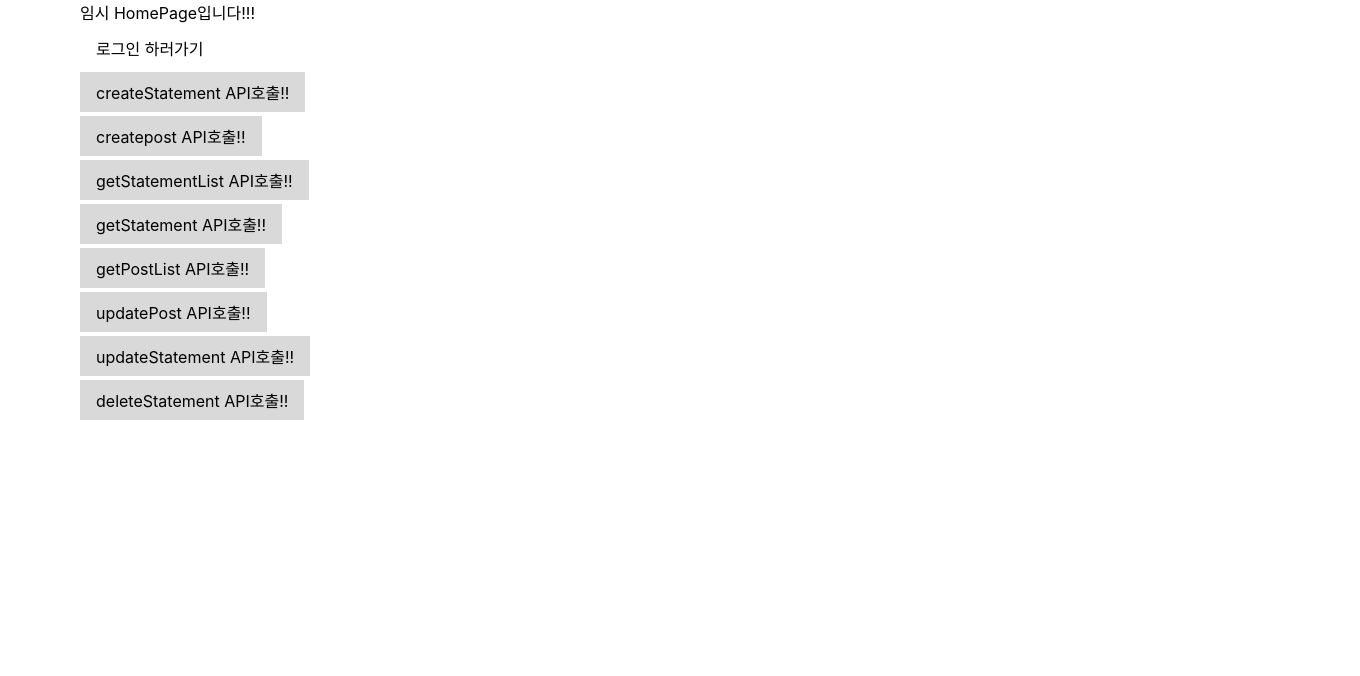
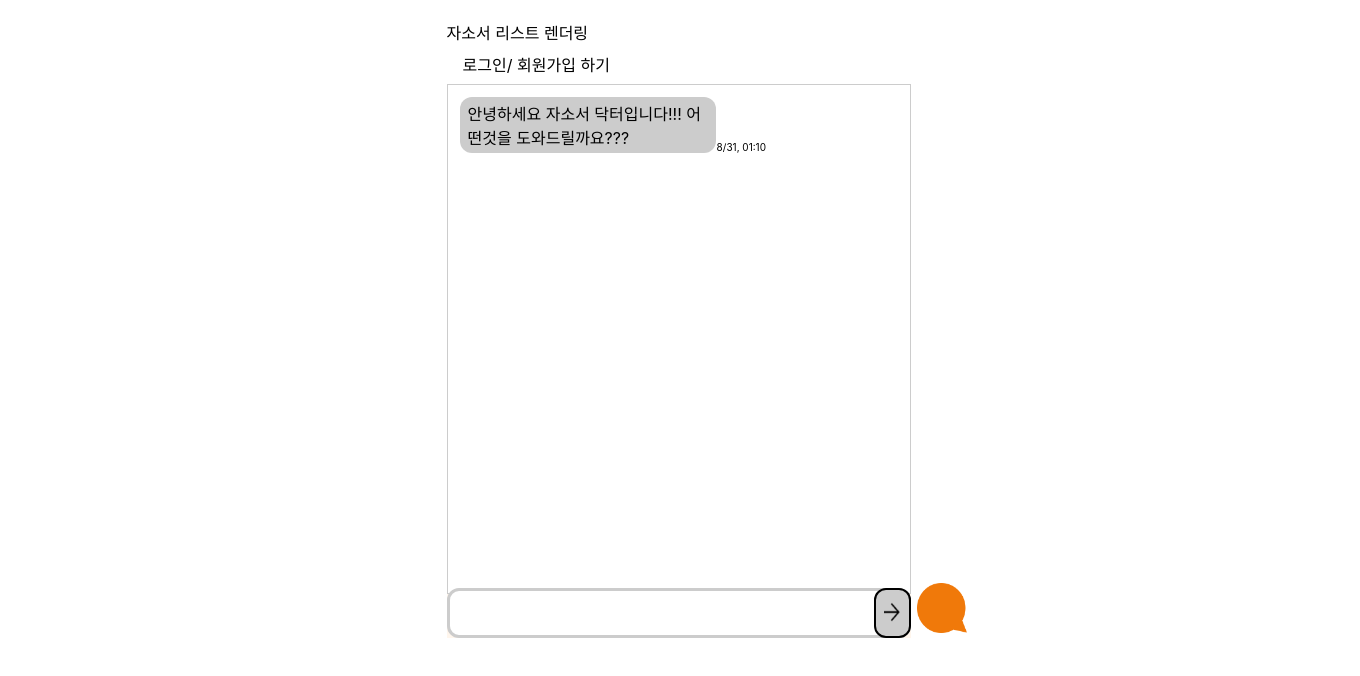
Before and after one commit to ksb-hub/Ja_Doctor, a React (Create React App) app in the folder ja-docter-app/: page / in a window 1280 px wide. Shown: the top 676 px of the page, 1360 px wide, since content can reach past the window. Built offline with nearby package versions, Linux system fonts and the light colour scheme.

Commit message:
visual-improvement

```diff
--- a/ja-docter-app/src/componets/Pages/HomePage.jsx
+++ b/ja-docter-app/src/componets/Pages/HomePage.jsx
@@ -2,8 +2,7 @@ import React from 'react'
 import styled from 'styled-components'
 import { useNavigate } from 'react-router-dom'
 import Button from '../UI/Button'
-import sample1 from '../../VirtualData/postsample.json'
-import editSample1 from '../../VirtualData/postEditSample.json'
+import Chatbot from '../UI/Chatbot'
 import {getPostList, getStatement, getStatementList,
     updatePost,  updateStatement,
     createpost, createStatement, deleteStatement} from '../../APIs/Statemet'
@@ -14,115 +13,41 @@ const Container = styled.div`
   border-radius: 4px solid red;
   width: 100vw;
   display: flex;
-  flex-direction: column;
-  gap: 4px;
-  align-items: flex-start;
-  padding-left: 80px;
+  padding: 20px;
+`;
+
+const HomeRight = styled.div`
+    width: 33.33%;
+    height: 100%;
+
+`;
+
+const Center = styled.div`
+    width: 33.33%;
+`;
+const HomeLeft = styled.div`
+    width: 33.33%;
+    height: 100%;
 `;
     export default function HomePage() {
 
     const navigate = useNavigate();
-    const statementID = 1
-    const title = "testTitle"
-    const postID = 1
-    const versionInfo = "test_version"
+
     return (
         <Container>
-        <div>임시 HomePage입니다!!!</div>
-        <Button
-            title = '로그인 하러가기'
-            onClick = {() =>{
+          <HomeRight></HomeRight>
+          <Center>
+            <div>자소서 리스트 렌더링</div>
+            <Button
+              title = {"로그인/ 회원가입 하기"}
+              onClick = {() =>{
                 navigate("/signin")
             }}
-        ></Button>
-        <Button
-          title = "createStatement API호출!!"
-          onClick = {async () => {
-            const resData = await createStatement(title, sample1.content, versionInfo)
-            console.log(resData)
-          }}
-          bgcolor = {"#D9D9D9"}
-          hovercolor={"#b0b0b0"}
-        >
-        </Button>
-
-        <Button
-          title = "createpost API호출!!"
-          onClick = {async () => {
-            const resData = await createpost(statementID, sample1.content, "테스트 버전1")
-            console.log(resData)
-
-          }}
-          bgcolor = {"#D9D9D9"}
-          hovercolor={"#b0b0b0"}
-        >
-        </Button>
-        <Button
-          title = "getStatementList API호출!!"
-          onClick = {async () => {
-            const resData = await getStatementList()
-            console.log(resData)
-
-          }}
-          bgcolor = {"#D9D9D9"}
-          hovercolor={"#b0b0b0"}
-        >
-        </Button>
-        <Button
-          title = "getStatement API호출!!"
-          onClick = {async () => {
-            const resData = await getStatement(3)
-            console.log(resData)
-
-          }}
-          bgcolor = {"#D9D9D9"}
-          hovercolor={"#b0b0b0"}
-        >
-
-        </Button>
-
-        <Button
-          title="getPostList API호출!!"
-          onClick={async () => {
-            const resData = await getPostList(3)
-            console.log(resData)
-          }}
-          bgcolor="#D9D9D9"
-          hovercolor="#b0b0b0"
-      />
-
-        <Button
-          title = "updatePost API호출!!"
-          onClick = {async() => {
-            const resData = await (updatePost(3, postID, sample1.content, versionInfo))
-            console.log(resData)
-          }}
-          bgcolor = {"#D9D9D9"}
-          hovercolor={"#b0b0b0"}
-        >
-        </Button>
-
-        <Button
-          title = "updateStatement API호출!!"
-          onClick = {async () => {
-            const resData = await updateStatement(3, title)
-            console.log(resData)
-          }}
-          bgcolor = {"#D9D9D9"}
-          hovercolor={"#b0b0b0"}
-        >
-        </Button>
-
-        <Button
-          title = "deleteStatement API호출!!"
-          onClick = {async () => {
-            const resData = await deleteStatement(3, title)
-            console.log(resData)
-          }}
-          bgcolor = {"#D9D9D9"}
-          hovercolor={"#b0b0b0"}
-        >
-        </Button>
+            >
+            </Button>
+            <Chatbot></Chatbot>
+          </Center>
+          <HomeLeft></HomeLeft>
         </Container>
     )
 }
--- a/ja-docter-app/src/componets/Pages/LoginPage.jsx
+++ b/ja-docter-app/src/componets/Pages/LoginPage.jsx
@@ -7,13 +7,28 @@ import SignupCard from '../UI/SignupCard';
  * 로그인 정상 동작을 확인하기위한 임시 컨테이너
  */
 const Container = styled.div`
-
     width: 100vw;
     height: 100vh;
-    border: 4px solid red;
+    box-sizing: border-box;
     display: flex;
     justify-content: center;
 `;
+
+const HomeRight = styled.div`
+    width: 33.33%;
+    height: 100%;
+
+`
+
+const HomeLeft = styled.div`
+    width: 33.33%;
+    height: 100%;
+`
+const Center = styled.div`
+    width: 33.33%;
+    height: 100%;
+    padding-top: 100px;
+`
 /**
  *
  * 로그인 페이지 컴포넌트
@@ -33,11 +48,16 @@ export default function LoginPage() {
     return (
 
         <Container>
+            <HomeRight></HomeRight>
             {loginmode? (
-            <LoginCard handleMode = {handleMode}></LoginCard>
+            <Center>
+                <LoginCard handleMode = {handleMode}></LoginCard>
+            </Center>
             ):(
-            <SignupCard handleMode = {handleMode}></SignupCard>)}
-
+            <Center>
+                <SignupCard handleMode = {handleMode}></SignupCard>
+            </Center>)}
+            <HomeLeft></HomeLeft>
         </Container>
     )
 }
--- a/ja-docter-app/src/componets/UI/Chatbot.jsx
+++ b/ja-docter-app/src/componets/UI/Chatbot.jsx
@@ -33,7 +33,7 @@ const ChattingWindow = styled.div`
 const ChatAllContainer = styled.div`
     width: 100%;
     height: 92%;
-    background-color: #fff;
+    background-color: #ffffff;
     border: 1px solid #ccc;
     box-sizing: border-box;
     overflow-y: scroll;
@@ -41,6 +41,18 @@ const ChatAllContainer = styled.div`
     flex-direction: column;
     gap: 3px;
     padding: 9px 0;
+    &::-webkit-scrollbar {
+     width: 10px;
+    }
+
+    &::-webkit-scrollbar-track {
+    background: #f1f1f1;
+    }
+
+    &::-webkit-scrollbar-thumb {
+    background: #888;
+    border-radius: 5px;
+    }
 `;
 /**
  * 채팅박스 한개를 감싸서 왼쪽 or 오른쪽으로 배치후 감싸는 컨테이너
@@ -77,9 +89,11 @@ const ChatInput = styled.textarea`
     display: block;
     background-color: #fff;
     border: 3px solid #ccc;
-    width: 100%;
-    max-width: 100%;
-    min-height: 8%;
+    border-radius: 12px;
+    min-width: 100%;
+    max-height: 9%;
+    padding: 10px 8px;
+    padding-right: 7%;
     font-size: 18px;
     box-sizing: border-box;
     position: absolute;
@@ -98,8 +112,39 @@ const ImageWrapper = styled.div`
         width: 100%;
         height: 100%;
     }
+    &:hover{
+        background-color: #ccc
+
+    }
 `
+const ImageWrapper2 = styled.div`
+    width: 8%;
+    height: 9%;
+    border-radius: 12px;
+    box-sizing: border-box;
+    position: absolute;
+    right: 0;
+    bottom: 0;
+    z-index: 1;
+    border: 2px solid #000000;
+    background-color: #ccc;
+    display: flex;
+    justify-content: center;
+    align-items: center;
+    img{
+        display: block;
+        position: absolute;
+        right: 5px;
+        bottom: 12px;
+        width: 24px;
+        height: 24px;
+    }
 
+    &:hover{
+        background-color: #9a9a9a
+
+    }
+`;
 
 function Chatbot(){
 
@@ -174,6 +219,7 @@ function Chatbot(){
                 , inputMessage)
                 console.log(res)
             console.log(messages)
+            setInputMessage("")
             if (res){
                 const returnMessage ={
                     isSent: true,
@@ -274,12 +320,16 @@ function Chatbot(){
 
                         })}
                     {isLoading &&
-                            <ReceiveChatWrapper>
-                                <Loading></Loading>
-                            </ReceiveChatWrapper>
+                            <ChatContainer>
+                                <ReceiveChatWrapper>
+                                    <Loading></Loading>
+                                </ReceiveChatWrapper>
+
+                            </ChatContainer>
                         }
                 </ChatAllContainer>
                 <ChatInput
+                    value = {inputMessage}
                     onChange ={handleChange}
                     onKeyDown= {(e) =>
                         {
@@ -299,13 +349,20 @@ function Chatbot(){
                         //     handleSubmit()
                         // }}}
                         >
+
                 </ChatInput>
+                <ImageWrapper2
+                        onClick={() => {
+                            setInputMessage(''); // 메시지 입력창 비우기
+                            handleSubmit()
+                        }}
+                    >
+                        <img src={submitButton} alt="제출하기 이미지" />
+                </ImageWrapper2>
                 <ImageWrapper onClick={handleSwitch}>
                     <img src={ChatBotSwitch} alt="챗봇 스위치 이미지" />
                 </ImageWrapper>
-                <img
-                    onClick={handleSubmit}
-                src={submitButton} alt="제출하기 이미지" />
+
             </ChattingWindow>
         ) : (
             <ImageWrapper onClick={handleSwitch}>
--- a/ja-docter-app/src/functions/Diff.js
+++ b/ja-docter-app/src/functions/Diff.js
@@ -38,7 +38,7 @@ const Diff = ({ string1 = "", string2 = "", mode = "characters" }) => {
     let nodeStyles;
     if (added) nodeStyles = styles.added;
     if (removed) nodeStyles = styles.removed;
-    return <span style={nodeStyles}>{value.replace(/¶/g, ' ')}</span>;
+    return <span style={nodeStyles}>{value.replace(/¶/g, '')}</span>;
   });
 
   return <span style={{ whiteSpace: "pre-line" }}>{mappedNodes}</span>;
```
